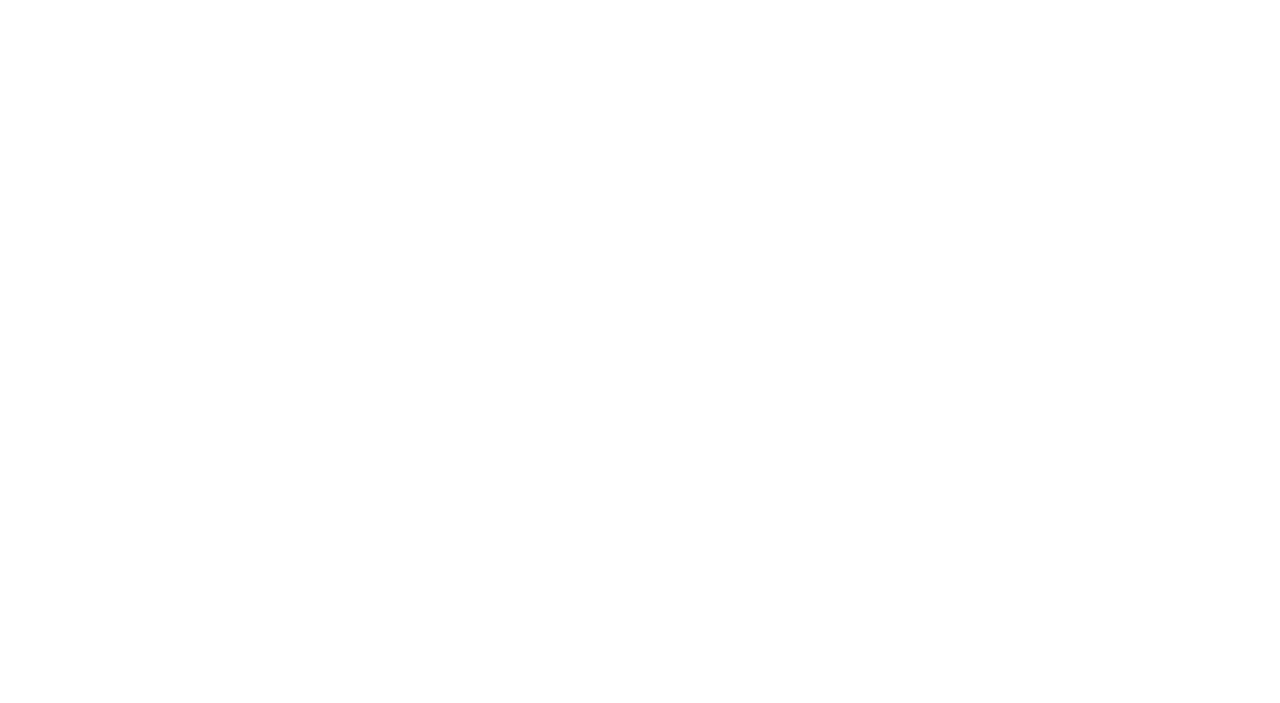
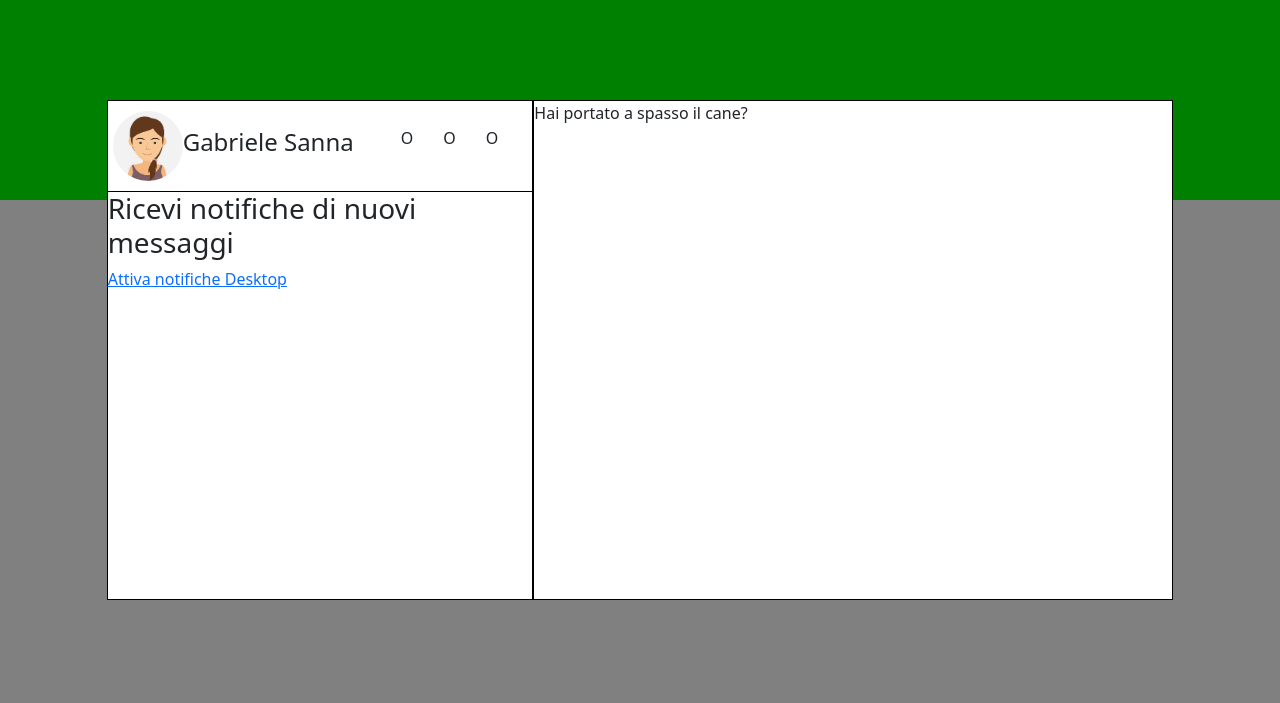
Before and after one commit to Gabriele131099/vue-boolzapp, a plain HTML site: page index.htm in a window 1280 px wide. Drawn offline with nearby package versions, Linux system fonts and the light colour scheme.

Commit message:
struttura

```diff
--- a/index.htm
+++ b/index.htm
@@ -11,15 +11,29 @@
     <link rel="stylesheet" href="https://cdnjs.cloudflare.com/ajax/libs/font-awesome/5.15.3/css/all.min.css" integrity="sha512-iBBXm8fW90+nuLcSKlbmrPcLa0OT92xO1BIsZ+ywDWZCvqsWgccV3gFoRBv0z+8dLJgyAHIhR35VZc2oM/gI1w==" crossorigin="anonymous" />
 
 </head>
-<body >
-    <nav >
+<body id="back-ground">
+    <nav id="green-row">
 
     </nav>
     <div id="app">
-
-
-            {{contacts[indexContacts].messagges[indexMessage]}}
-
+        <aside class="contact-list col-4">
+            <div class="nav-contact-list">
+                <img src="./img/avatar_io.jpg" alt="">
+                <h4>Gabriele Sanna</h4>
+                <ul id="icon-userName">
+                    <li>O</li>
+                    <li>O</li>
+                    <li>O</li>
+                </ul>
+            </div>
+            <div class="nav-notifica">
+                <h3>Ricevi notifiche di nuovi messaggi</h3>
+                <span><a href="">Attiva notifiche Desktop</a></span>
+            </div>
+        </aside>
+        <section class="message-chat col-6" >
+            {{contacts[indexContacts].messages[indexMessage].text}}
+        </section>
 
     </div>
     <script src="./script.js"></script>
```
